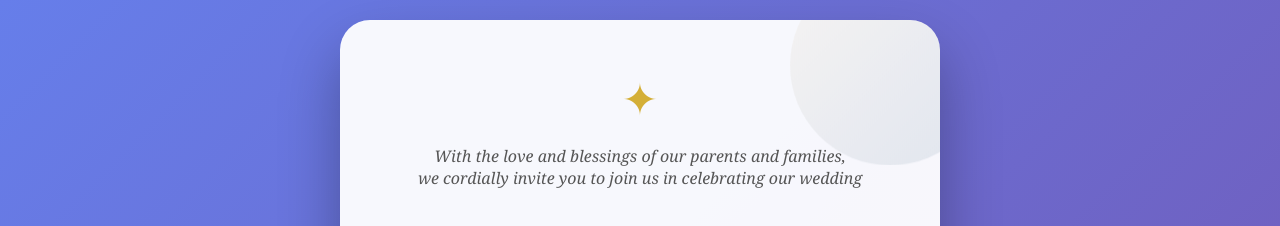
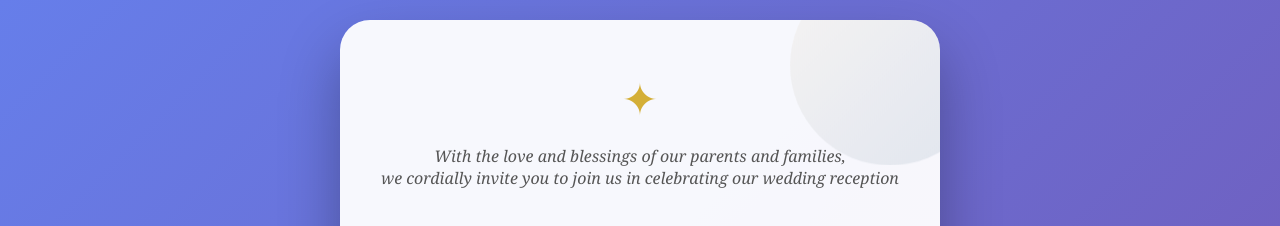
Before and after one commit to CodeByJithin/vishnu-prathibha-wedding, a plain HTML site: page index.html in a window 1280 px wide. Shown: the top 226 px of the page. Drawn offline with Linux system fonts and the light colour scheme.

Commit message:
Update invitation text for wedding reception

```diff
--- a/index.html
+++ b/index.html
@@ -260,7 +260,7 @@
             <div class="ornament">✦</div>
             <p class="invite-text" style="font-size: 16px; margin-bottom: 25px;">
                 With the love and blessings of our parents and families,<br>
-                we cordially invite you to join us in celebrating our wedding
+                we cordially invite you to join us in celebrating our wedding reception
             </p>
             <h1>Vishnu</h1>
             <div class="ampersand">&</div>
```
